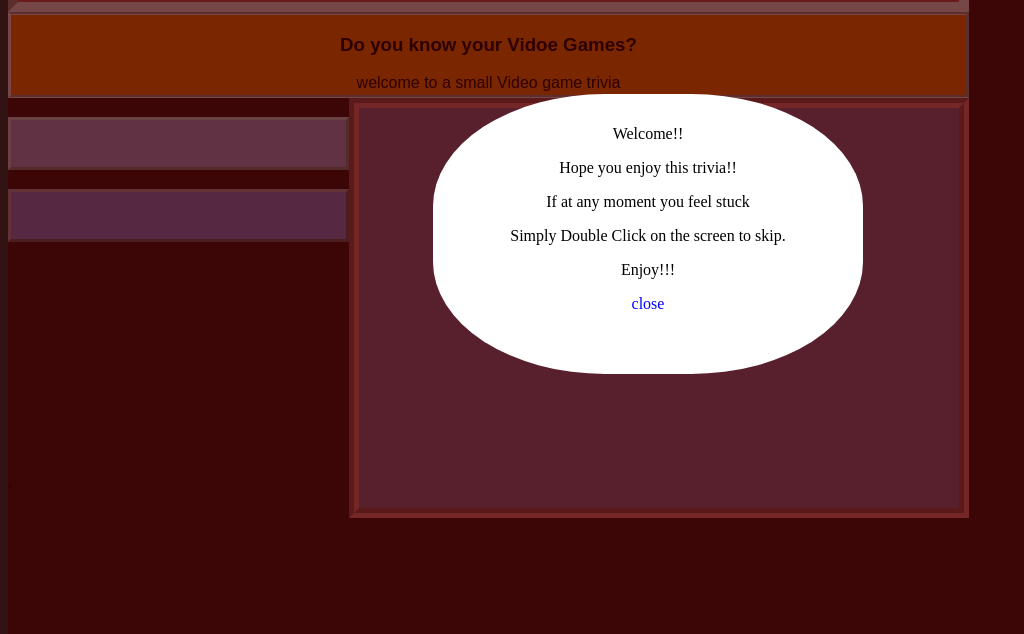
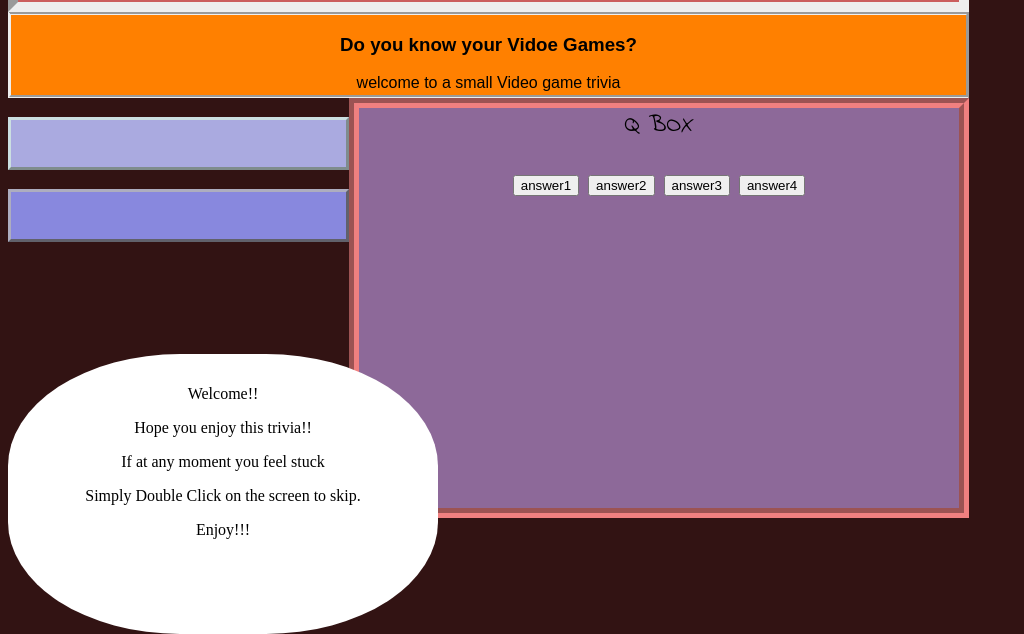
Before and after one commit to irv302/Project-1, a plain HTML site: page index.html in a window 1280 px wide. Shown: the part 166-800 px from the top of the page, without its empty margins (0-1024 px from the left). Drawn offline with nearby package versions, Linux system fonts and the light colour scheme; no server answers.

Commit message:
still working

```diff
--- a/index.html
+++ b/index.html
@@ -36,10 +36,10 @@
       Q BOX
       <p id="question"></p>
       <div id="container2">
-        <button id="answer1"></button>
-        <button id="answer2"></button>
-        <button id="answer3"></button>
-        <button id="answer4"></button>
+        <button id="answer1">answer1</button>
+        <button id="answer2">answer2</button>
+        <button id="answer3">answer3</button>
+        <button id="answer4">answer4</button>
       </div>
     </div>
     <div id="rightdoor">
@@ -55,7 +55,7 @@
       <p>If at any moment you feel stuck</p>
       <p>Simply Double Click on the screen to skip.</p>
       <p>Enjoy!!!</p>
-      <div class="close">close</div>
+      <div class="close"></div>
     </div>
   </div>
 </html>
--- a/script.js
+++ b/script.js
@@ -17,13 +17,6 @@
 
 //will call API on a double click of the
 window.ondblclick = handleSubmit;
-
-document.querySelector('.tg-modal')addEventListener(onload)
-
-document.querySelector('.close').addEventListener('click', function(){
-    document.querySelector('.tg-modal').getElementsByClassName.display = 'none';
-
-});
 
 // console.log($.ajax('https://opentdb.com/api.php?amount=10&category=15&difficulty=medium&type=multiple'));
 
@@ -62,9 +55,4 @@ function render(data) {
   document.querySelector(
     "#question"
   ).innerHTML = `Question: ${data.results[0].question}`;
-}
-// $.ajax(URL).then(function(data)
-
-// },  function(console) {
-//     console.log('The Daleks are Here!')
-//     console.log(error)
+  }
--- a/style.css
+++ b/style.css
@@ -107,12 +107,10 @@ h2{
 .tg-modal {
     width: 100%;
     height: 100%;
-    background-color: rgba(66, 0, 0, 0.7);
     position: absolute;
     top: 0;
     display: flex;
-    justify-content: center;
-    align-items: center;
+    align-items: end;
 
 }
 .modal-content{
@@ -121,8 +119,8 @@ h2{
     background-color: white;
     border-radius: 40%;
     text-align: center;
+    padding: 15px;
 
-    padding: 15px;
 
 }
 .close{
```
Also changed, not shown: 1 other file.
